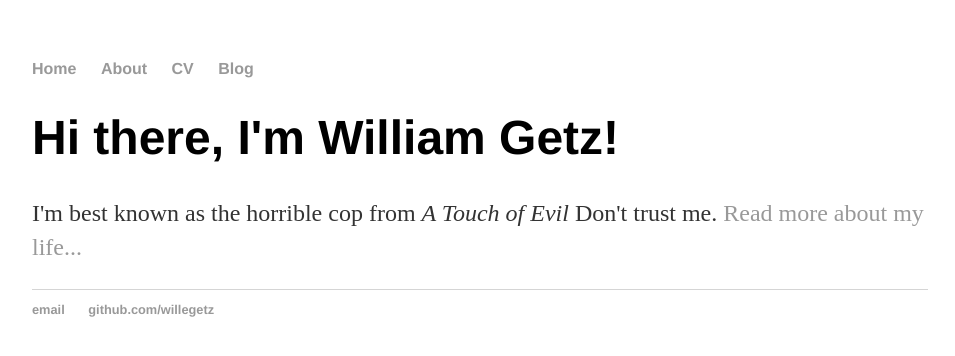
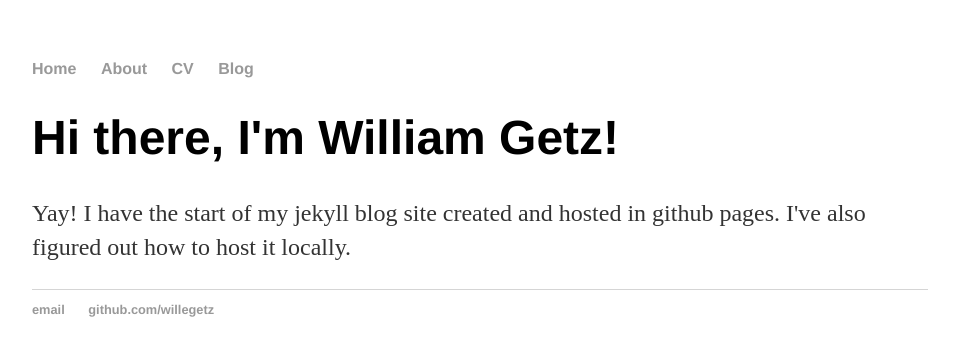
Before and after one commit to willegetz/willegetz.github.io, a Jekyll site: the page built from index.html, in a window 1280 px wide. Shown: the top 356 px of the page, without its empty margins (160-1115 px from the left). Built offline with Jekyll 4.4.1, drawn with Linux system fonts in a browser that asks for light colours.

Commit message:
Updated the description sentence.

```diff
--- a/index.html
+++ b/index.html
@@ -5,5 +5,5 @@ title: Getz Wordz
 
 <div class="blurb">
     <h1>Hi there, I'm William Getz!</h1>
-    <p>I'm best known as the horrible cop from <em>A Touch of Evil</em> Don't trust me. <a href="/about">Read more about my life...</a></p>
+    <p>Yay! I have the start of my jekyll blog site created and hosted in github pages. I've also figured out how to host it locally.</a></p>
 </div><!-- /.blurb -->
```
